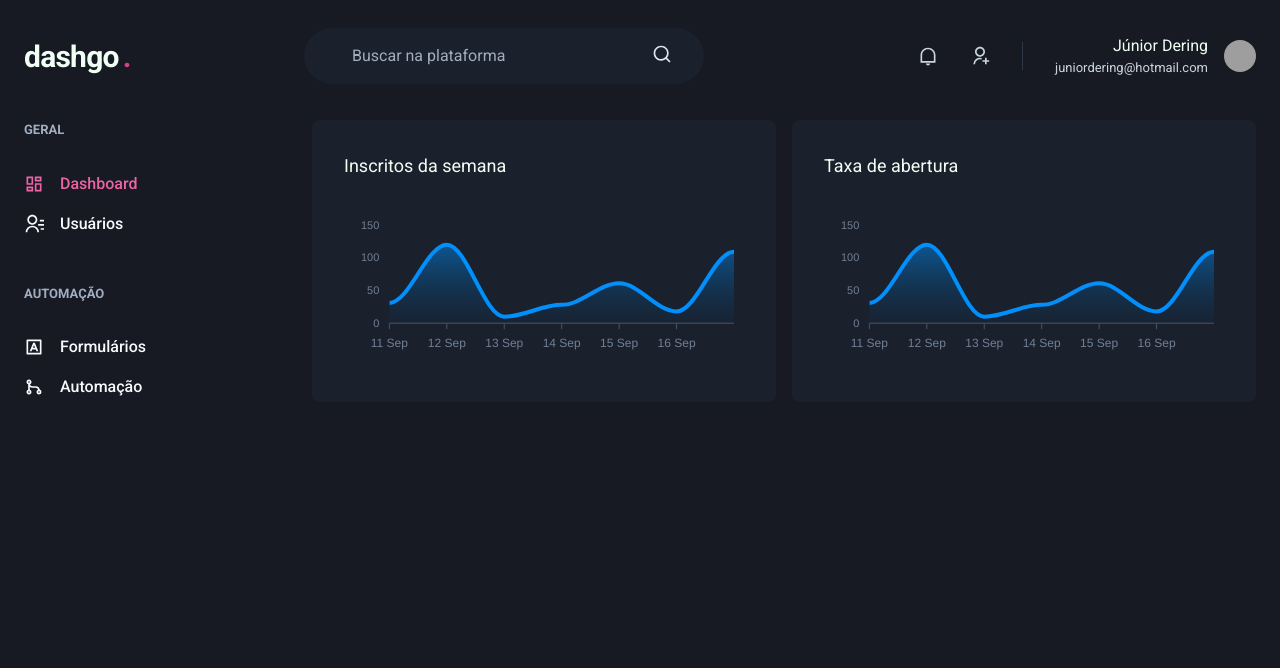
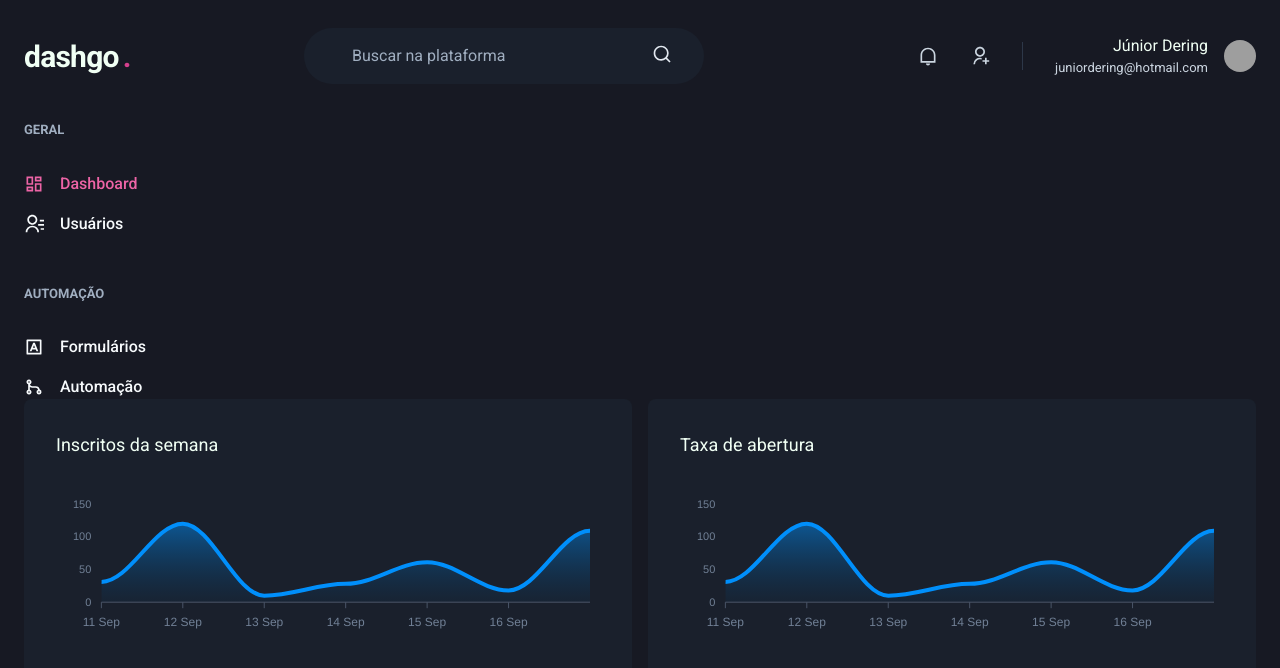
Before and after one commit to orloke/board-chakra, a Next.js app: page /dashboard in a window 1280 px wide. Shown: the top 668 px of the page. Built offline with nearby package versions, Linux system fonts and the light colour scheme; grey boxes are pictures that could not be loaded.

Commit message:
refactor: refactoring

```diff
--- a/src/components/Header/index.tsx
+++ b/src/components/Header/index.tsx
@@ -1,14 +1,14 @@
-import { Flex } from '@chakra-ui/react';
+import { Flex, useBreakpointValue } from '@chakra-ui/react';
 import { Logo } from '../Logo';
 import { NotificationsNav } from '../NotificationsNav';
 import { Profile } from '../Profile';
 import { SearchBox } from '../SearchBox';
 
-interface HeaderProps {
-  isWideVersion?: boolean;
-}
-
-export default function Header({ isWideVersion }: HeaderProps) {
+export default function Header() {
+  const isWideVersion = useBreakpointValue({
+    base: false,
+    md: true,
+  });
   return (
     <Flex
       as="header"
--- a/src/pages/dashboard/index.tsx
+++ b/src/pages/dashboard/index.tsx
@@ -1,11 +1,4 @@
-import {
-  Box,
-  Flex,
-  SimpleGrid,
-  Text,
-  theme,
-  useBreakpointValue,
-} from '@chakra-ui/react';
+import { Box, Flex, SimpleGrid, Text, theme } from '@chakra-ui/react';
 import dynamic from 'next/dynamic';
 import React from 'react';
 import Header from '../../components/Header';
@@ -67,28 +60,16 @@ const options = {
 const series = [{ name: 'series1', data: [31, 120, 10, 28, 61, 18, 109] }];
 
 export default function Dashboard() {
-  const isWideVersion = useBreakpointValue({
-    base: false,
-    md: true,
-  });
   return (
     <Flex direction="column" h="100vh">
-      <Header isWideVersion={isWideVersion} />
-      <Flex
-        w="100%"
-        my="6"
-        maxW="1480"
-        mx="auto"
-        px="6"
-        direction={isWideVersion ? 'row' : 'column'}
-      >
+      <Header />
+      <Flex w="100%" my="6" maxW="1480" mx="auto" px="6" direction="column">
         <Sidebar />
         <SimpleGrid
           flex="1"
           gap="4"
           minChildWidth="320px"
           justifyContent="flex-start"
-          mt={isWideVersion ? '0' : '8'}
         >
           <Box p="8" bg="gray.800" borderRadius="8" pb="4">
             <Text fontSize="lg" mb="4">
```
